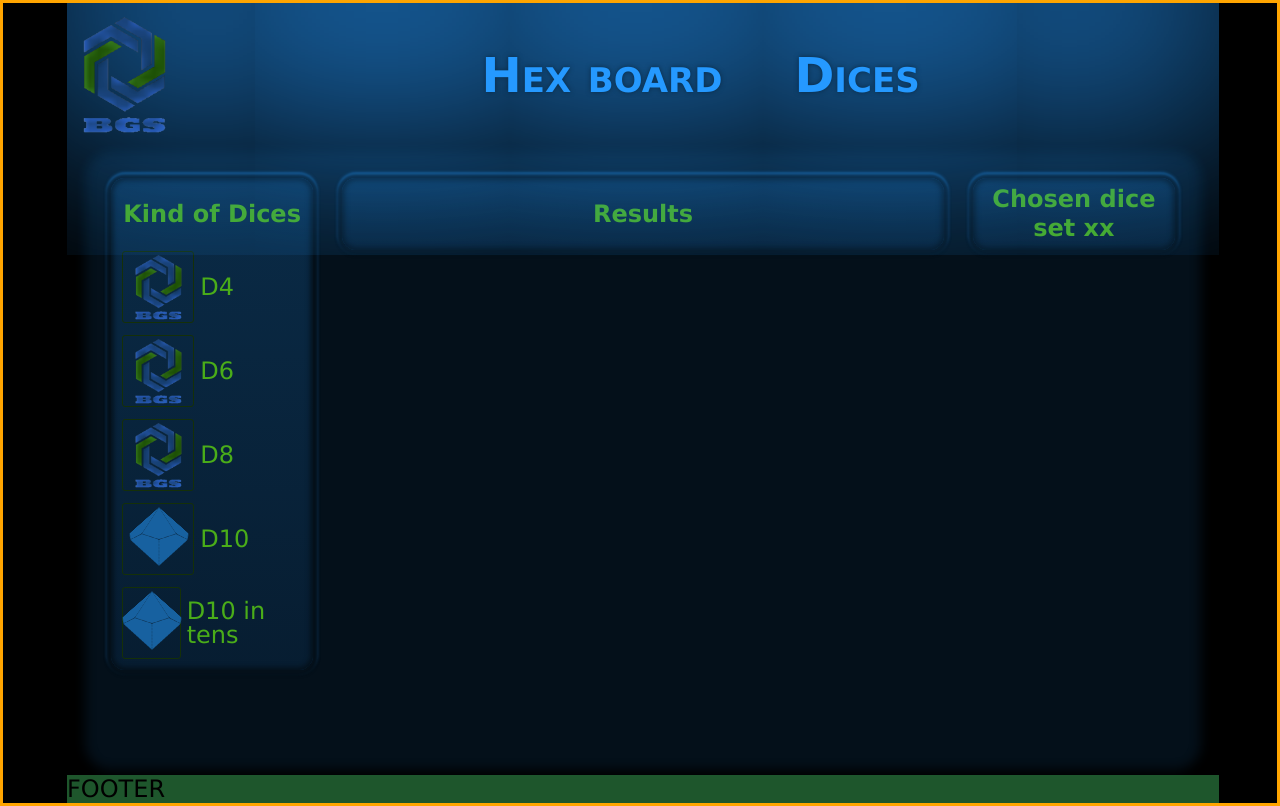
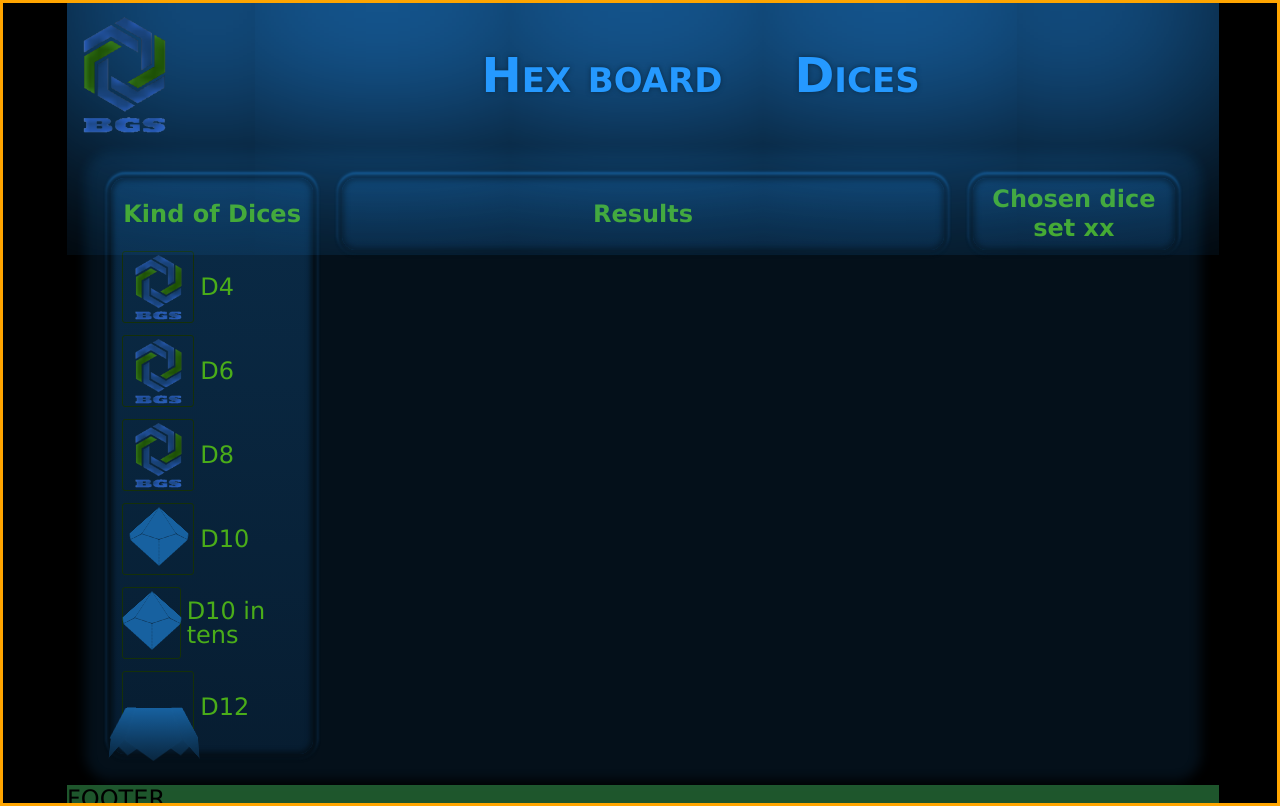
Before and after one commit to jurpiotr/board-game-studio, an Angular app: page / in a window 1280 px wide. Built offline with nearby package versions, Linux system fonts and the light colour scheme.

Commit message:
Created 3D model dice D12 - part1(top half dice)

```diff
--- a/src/app/app.component.html
+++ b/src/app/app.component.html
@@ -66,6 +66,21 @@
                      </div>
                <span class="name-dice">D10 in tens</span>
             </li>
+            <li class="kind-dice">
+               <div class="icon-dice">
+                  <div class="obj3d">
+                     <div class="dice">
+                        <div class="pentagon p1"></div>
+                        <div class="pentagon p2"></div>
+                        <div class="pentagon p3"></div>
+                        <div class="pentagon p4"></div>
+                        <div class="pentagon p5"></div>
+                        <div class="pentagon p6"></div>
+                     </div>
+                  </div>
+               </div>
+            <span class="name-dice">D12</span>
+         </li>
          </ul>
       </div>
 
--- a/src/app/app.component.scss
+++ b/src/app/app.component.scss
@@ -2,6 +2,7 @@
 @import "../stylings/vars.scss";
 
 $color_dice: $secondary-color;
+$color_dice_dark: $secondary-dark-color;
 $widthSides: 6;
 $heightSides: 6;
 $unitWidthSides: 1em * $widthSides;
@@ -93,7 +94,6 @@ $heightConnectingCubes: ($diffDeflectionVertexToBase / math.cos($angleDeflection
       animation: rotation 8s linear infinite;
       animation-direction: initial;
     }
-
 }
 
 .deltoid {
@@ -117,6 +117,66 @@ $heightConnectingCubes: ($diffDeflectionVertexToBase / math.cos($angleDeflection
    border-top: $heightConnectingCubes solid $color_dice;
 
 }
+
+
+$edge-pentagon: 6;
+$pentagon-height: $edge-pentagon / 2 * (math.sqrt(5 + (2 * math.sqrt(5))));
+
+$pentagon-diagonal: ($edge-pentagon * (1 + math.sqrt(5)))/2;
+$outside-edge-angles: (180deg - 108deg) / 2;
+$apothemPentagon: $edge-pentagon / (2 * math.tan($outside-edge-angles));
+$pentagon-circumcircle-radius: $pentagon-height - $apothemPentagon;
+
+$xyz: $pentagon-circumcircle-radius - $apothemPentagon;
+$height-pentagon-deflation: math.tan($outside-edge-angles) * $apothemPentagon;
+$hypotenuse-pentagon-deflation: math.sqrt(math.pow($apothemPentagon, 2) + math.pow($height-pentagon-deflation, 2));
+$height-diagonal-to-center:  math.sqrt(math.pow($pentagon-circumcircle-radius, 2) - math.pow(($pentagon-diagonal / 2), 2));
+$turn-thift-pentagon-to-diagonal: $apothemPentagon - $height-diagonal-to-center;
+
+
+$angle-between-sides: math.acos(math.sqrt(5) / 5);
+
+
+.pentagon {
+   position: absolute;
+   width: $pentagon-height * 1em;
+   height: $pentagon-height * 1em;
+   background: linear-gradient(0deg, $color_dice 0%, $color_dice_dark 100%);
+   clip-path: polygon( 50% 0, 100% 38.1965954%, 81.9017026% 100%, 18.4982974% 100%, 0 38.1965954%);
+}
+
+.p1{
+   opacity: 1;
+   background-color: $color_dice;
+}
+.p2 {
+   transform: translate3d(0px, 0px, 0px) rotateZ(180deg) rotateX(65deg);
+   transform-origin: 50% 100%;
+   opacity: 1;
+   background: linear-gradient(0deg, $color_dice 0%, $color_dice_dark 100%);
+
+}
+.p3 {
+   transform: translate3d( 0, 0%, 0px) rotateZ(253deg) rotateX(65.0deg) rotateY(0deg);
+   transform-origin: 19.09% 99%;
+   opacity: 1;
+}
+.p4 {
+   transform: translate3d(0%, 0%, 0px) rotateZ(324.5deg) rotateX(65deg) rotateY(0deg);
+   transform-origin: -86% 100%;
+   opacity: 1;
+}
+.p5 {
+   transform: translate3d(0px, 0px, 0px) rotateZ(36deg) rotateX(65deg) rotateY(0deg);
+   transform-origin: 186% 100%;
+   opacity: 1;
+}
+.p6 {
+   transform: translate3d(0px, 0px, 0px) rotateZ(107.8deg) rotateX(65deg);
+   transform-origin: 81.8017026% 99.5%;
+   opacity: 1;
+}
+
 
 .container {
    display: flex;
```
